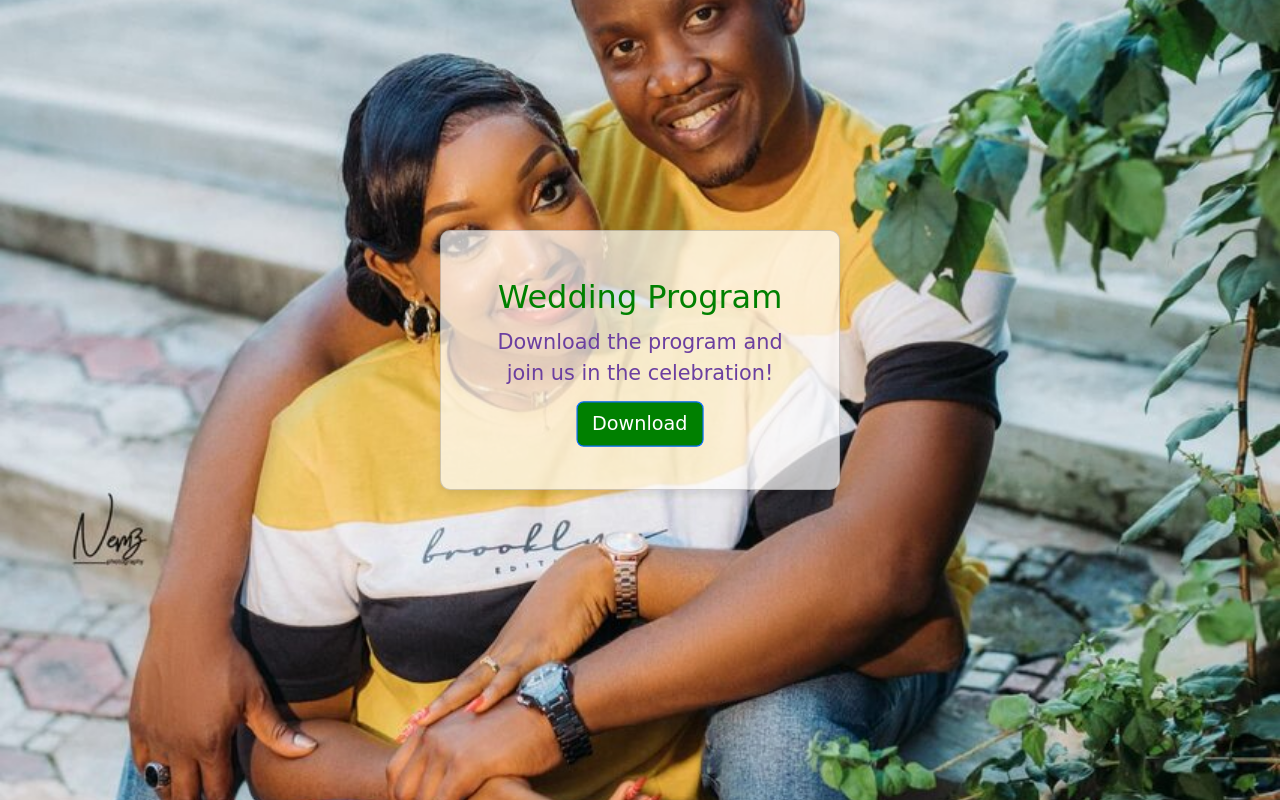
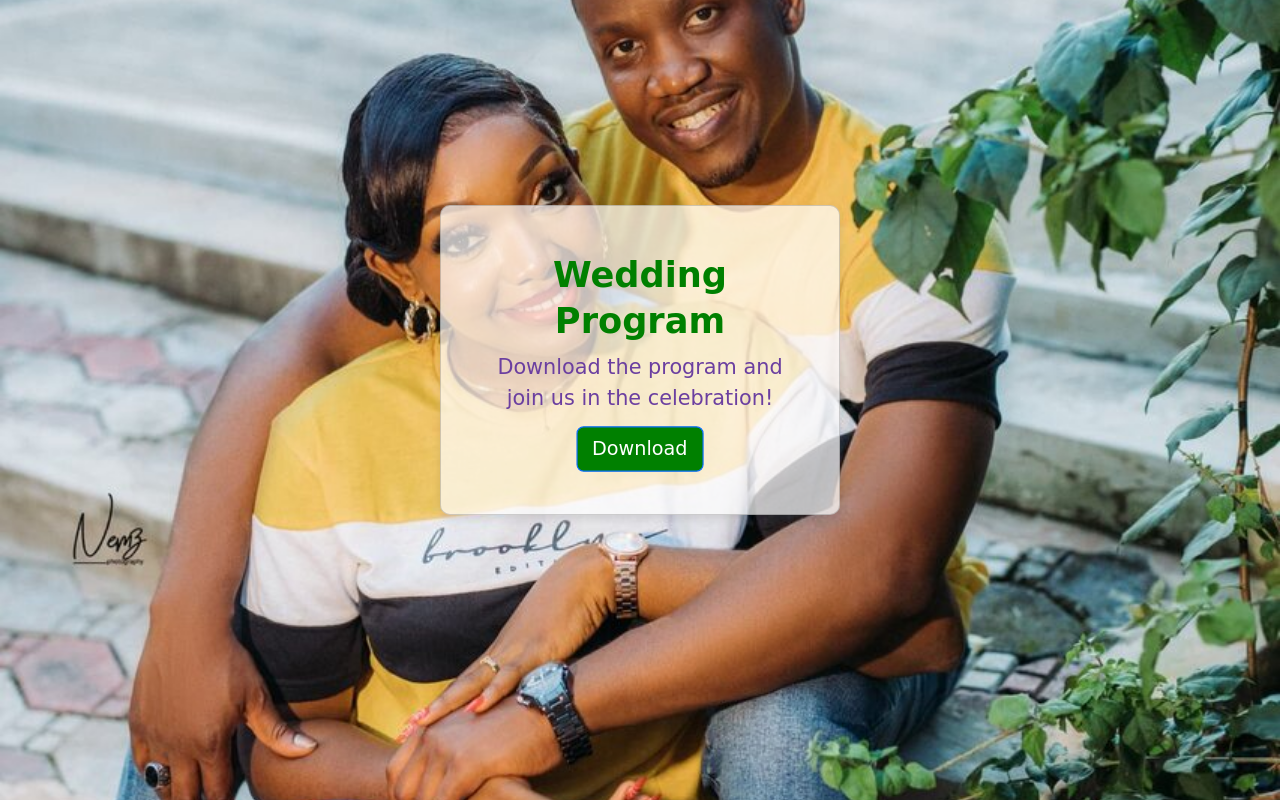
Before and after one commit to fudosman/sk-forever, a plain HTML site: page index.html in a window 1280 px wide. Drawn offline with nearby package versions, Linux system fonts and the light colour scheme.

Commit message:
made bold

```diff
--- a/css/style.css
+++ b/css/style.css
@@ -52,7 +52,8 @@ p {
 /* Heading Styling */
 h1 {
   color: var(--primary-color);
-  font-size: 2em;
+  font-size: 2.2em;
+  font-weight: bolder;
   text-align: center;
   line-height: 1.3;
 }
```
